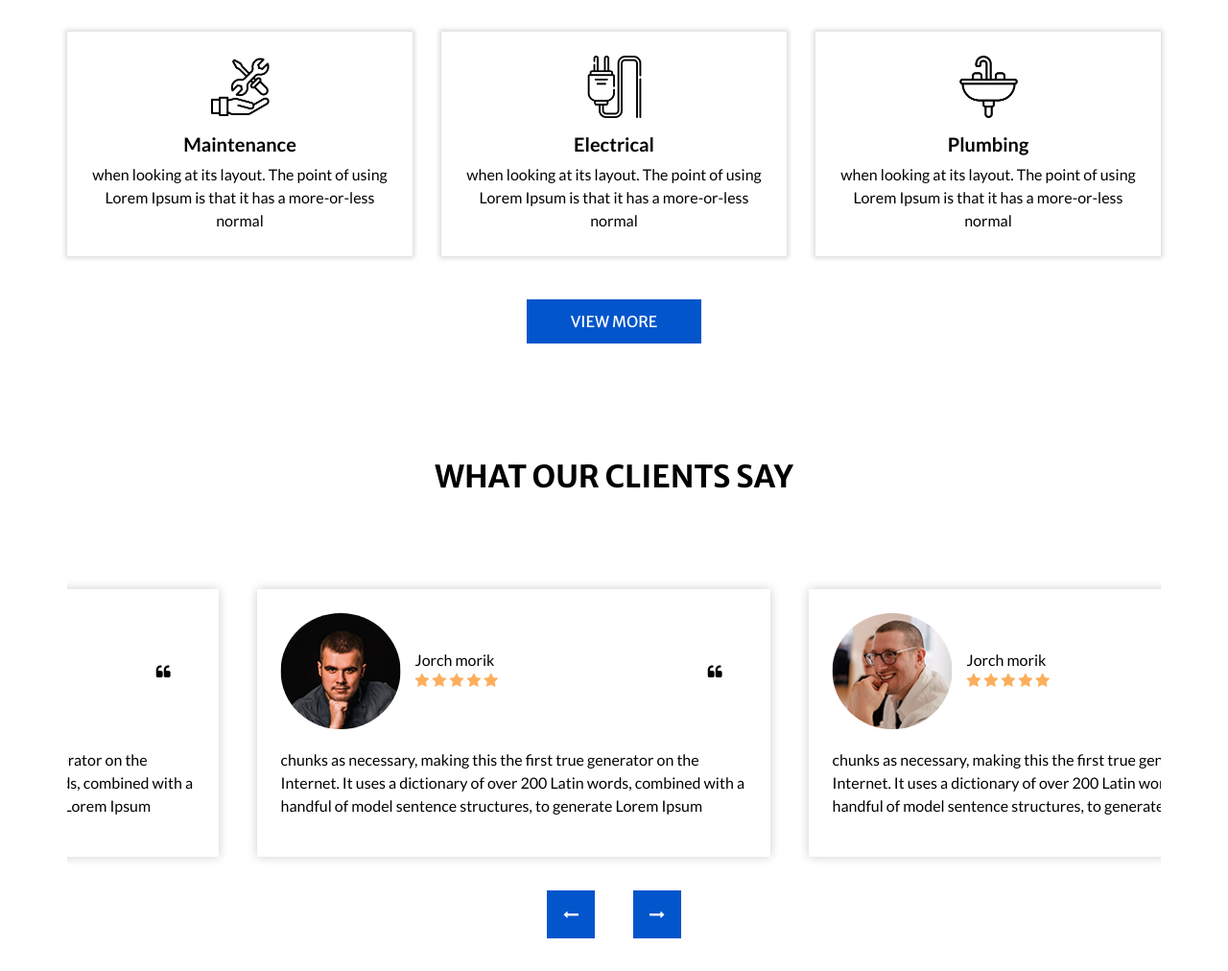
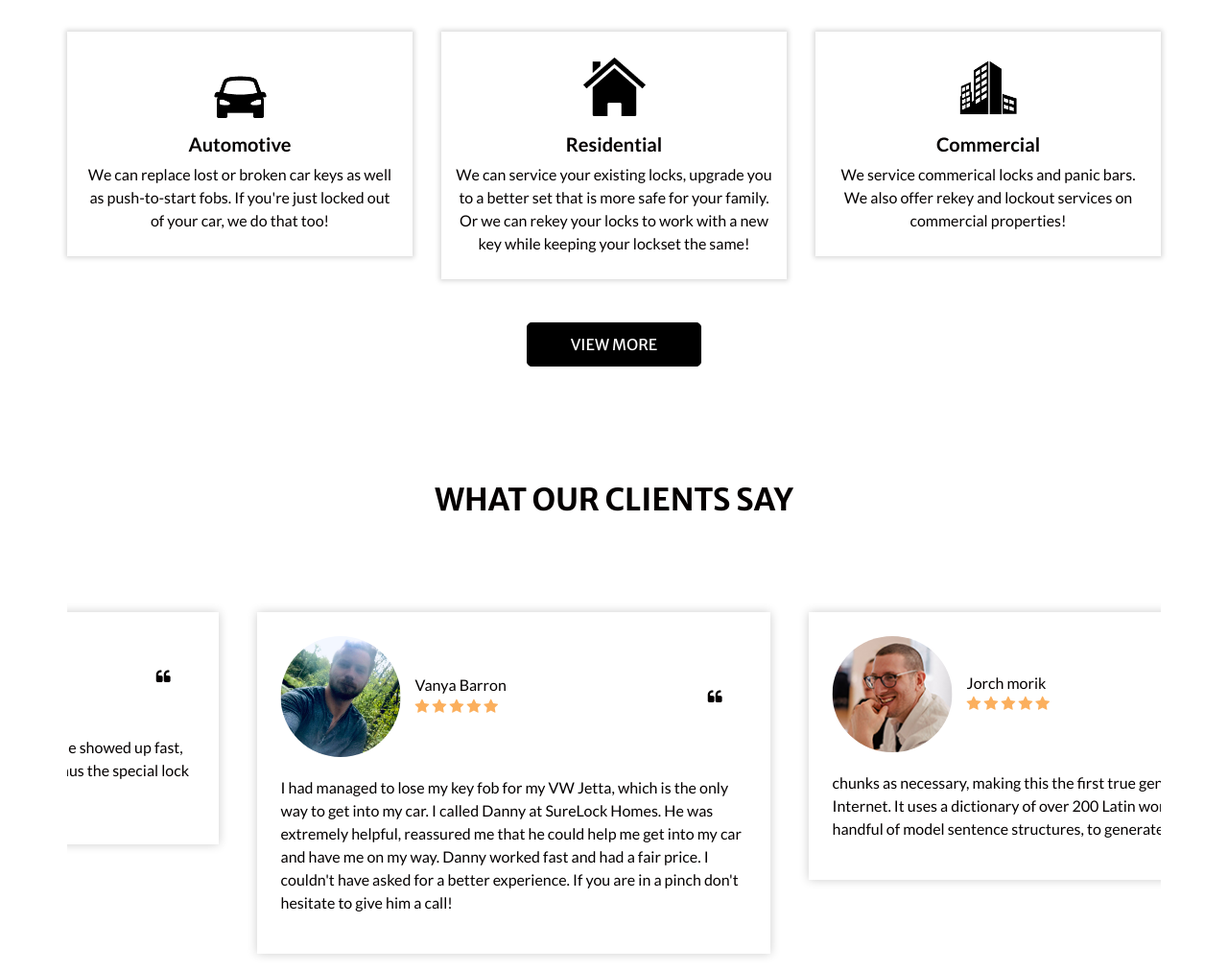
Before and after one commit to Danieljamespm/surelock-site, a plain HTML site: page index.html in a window 1280 px wide. Shown: the part 2526-3538 px from the top of the page at 96% size. Drawn offline with nearby package versions, Linux system fonts and the light colour scheme; some packages are replaced by stand-ins of ours.

Commit message:
updated client reviews and pictures. Still need a few more.

```diff
--- a/css/style.css
+++ b/css/style.css
@@ -429,6 +429,8 @@ a:focus {
   color: #c20909;
 }
 
+/* SERVICE BOXES */
+
 .service_section {
   position: relative;
 }
@@ -487,7 +489,7 @@ a:focus {
 }
 
 .service_section .box:hover {
-  background-color: #ff8a1d;
+  background-color: #000000;
   color: #ffffff;
 }
 
@@ -511,16 +513,18 @@ a:focus {
   font-family: 'Merriweather Sans', sans-serif;
   text-transform: uppercase;
   padding: 10px 45px;
-  background-color: #0355cc;
-  border: 1px solid #0355cc;
-  border-radius: 0;
+  background-color: #000000;
+  border: 1px solid #000000;
+  border-radius: 5px;
   color: #ffffff;
 }
 
 .service_section .btn-box a:hover {
   background-color: transparent;
-  color: #0355cc;
+  color: #000000;
 }
+
+/* CLIENT REVIEW SECTION */
 
 .client_section .heading_container {
   -webkit-box-align: center;
--- a/index.html
+++ b/index.html
@@ -189,15 +189,15 @@
         <div class="col-sm-6 col-md-4 mx-auto">
           <div class="box ">
             <div class="img-box">
-              <img src="images/s1.png" alt="" />
+              <img src="images/car.png" alt="" />
             </div>
             <div class="detail-box">
               <h5>
-                Maintenance
+                Automotive
               </h5>
               <p>
-                when looking at its layout. The point of using Lorem Ipsum is
-                that it has a more-or-less normal
+                We can replace lost or broken car keys as well as push-to-start fobs. If you're just locked out of your car, we do that too!
+              </p>
               </p>
             </div>
           </div>
@@ -205,15 +205,14 @@
         <div class="col-sm-6 col-md-4 mx-auto">
           <div class="box ">
             <div class="img-box">
-              <img src="images/s2.png" alt="" />
+              <img src="images/residential.png" alt="" />
             </div>
             <div class="detail-box">
               <h5>
-                Electrical
+                Residential
               </h5>
               <p>
-                when looking at its layout. The point of using Lorem Ipsum is
-                that it has a more-or-less normal
+                We can service your existing locks, upgrade you to a better set that is more safe for your family. Or we can rekey your locks to work with a new key while keeping your lockset the same!
               </p>
             </div>
           </div>
@@ -221,15 +220,14 @@
         <div class="col-sm-6 col-md-4 mx-auto">
           <div class="box ">
             <div class="img-box">
-              <img src="images/s3.png" alt="" />
+              <img src="images/commercial.png" alt="" />
             </div>
             <div class="detail-box">
               <h5>
-                Plumbing
+                Commercial
               </h5>
               <p>
-                when looking at its layout. The point of using Lorem Ipsum is
-                that it has a more-or-less normal
+                We service commerical locks and panic bars. We also offer rekey and lockout services on commercial properties!
               </p>
             </div>
           </div>
@@ -260,12 +258,12 @@
             <div class="box">
               <div class="client_id">
                 <div class="img-box">
-                  <img src="images/client-1.jpg" alt="">
+                  <img src="images/dave-klassik.jpg" alt="">
                 </div>
                 <div class="client_detail">
                   <div class="client_info">
                     <h6>
-                      Jorch morik
+                      Dave Klassik
                     </h6>
                     <i class="fa fa-star" aria-hidden="true"></i>
                     <i class="fa fa-star" aria-hidden="true"></i>
@@ -278,7 +276,7 @@
               </div>
               <div class="client_text">
                 <p>
-                  chunks as necessary, making this the first true generator on the Internet. It uses a dictionary of over 200 Latin words, combined with a handful of model sentence structures, to generate Lorem Ipsum
+                  Danny changed the lock on my food truck for me. He showed up fast, worked fast. Had everything he needed on him, minus the special lock I ordered. 10/10
                 </p>
               </div>
             </div>
@@ -287,12 +285,12 @@
             <div class="box">
               <div class="client_id">
                 <div class="img-box">
-                  <img src="images/client-2.jpg" alt="">
+                  <img src="images/vanya.jpg" alt="">
                 </div>
                 <div class="client_detail">
                   <div class="client_info">
                     <h6>
-                      Jorch morik
+                      Vanya Barron
                     </h6>
                     <i class="fa fa-star" aria-hidden="true"></i>
                     <i class="fa fa-star" aria-hidden="true"></i>
@@ -305,7 +303,8 @@
               </div>
               <div class="client_text">
                 <p>
-                  chunks as necessary, making this the first true generator on the Internet. It uses a dictionary of over 200 Latin words, combined with a handful of model sentence structures, to generate Lorem Ipsum
+                  I had managed to lose my key fob for my VW Jetta, which is the only way to get into my car. I called Danny at SureLock Homes. He was extremely helpful, reassured me that he could help me get into my car and have me on my way. Danny worked fast and had a fair price. I couldn't have asked for a better experience. If you are in a pinch don't hesitate to give him a call!
+                </p>
                 </p>
               </div>
             </div>
```
